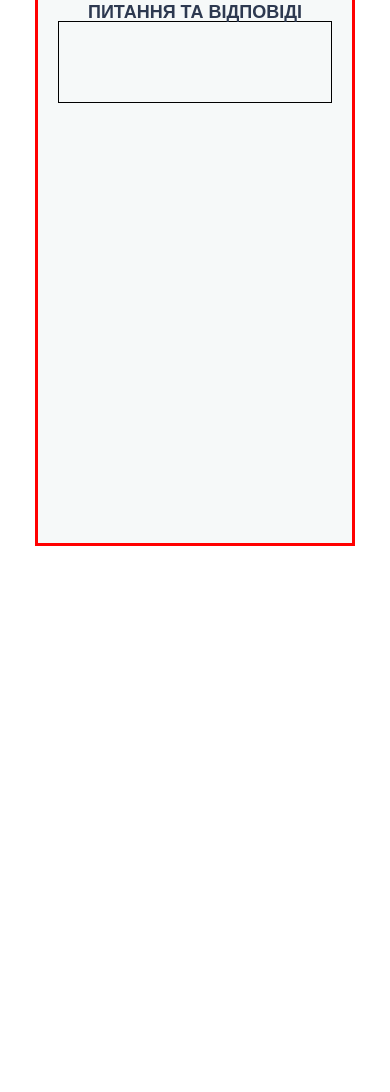
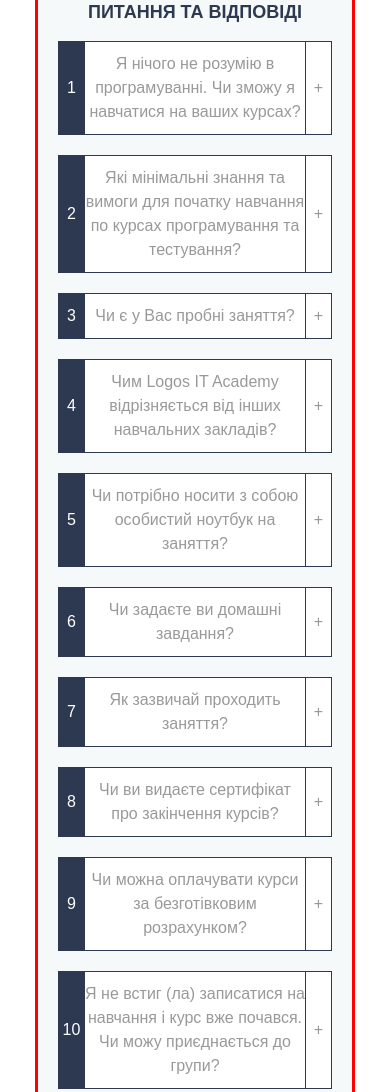
Before and after one commit to Nazar121/Diploma, a website: page index.html in a window 390 px wide. Shown: the part 2122-3214 px from the top of the page. Before the commit the page ends 2668 px from the top, so only its background shows below. Drawn offline with nearby package versions, Linux system fonts and the light colour scheme; some packages are replaced by stand-ins of ours.

Commit message:
Mobile First: questionAnswer

```diff
--- a/app/controllers/mainCtrl.js
+++ b/app/controllers/mainCtrl.js
@@ -3,7 +3,76 @@ angular.module('mainCtrl',[])
 mainCtrl.$inject=['Factory','$http'];
 
 function mainCtrl(Factory,$http){
+
+    this.arrQuestionAnswer = [
+        {
+            id: '1',
+            question: 'Я нічого не розумію в програмуванні. Чи зможу я навчатися на ваших курсах?',
+            answer: 'Так. Більшість курсів розрахована на новачків. Технічна освіта теж не обов’язкова. Якщо у Вас є сумніви, або ж ви вагаєтесь запрошуємо пройти безкоштовний курс по “Основах програмування”.'
+        },
+        {
+            id: '2',
+            question: 'Які мінімальні знання та вимоги для початку навчання по курсах програмування та тестування?',
+            answer: 'Впевнене володіння персональним комп’ютером.'
+        },
+        {
+            id: '3',
+            question: 'Чи є у Вас пробні заняття?',
+            answer: 'Так. Ви можете записатися на пробне заняття по телефону.'
+        },
+        {
+            id: '4',
+            question: 'Чим Logos IT Academy відрізняється від інших навчальних закладів?',
+            answer: 'Кваліфікованими практикуючими викладачами, привітним персоналом, сучасними комп’ютерними аудиторіями, також ми не заощаджуємо на оренді наш офіс знаходиться в центрі міста, що забезпечує оптимальний маршут з будь-якої точки міста.'
+        },
+        {
+            id: '5',
+            question: 'Чи потрібно носити з собою особистий ноутбук на заняття?',
+            answer: 'При бажанні, всі аудиторії Logos IT Academy обладнані необхідною сучасною технікою та безпровідним інтернетом.'
+        },
+        {
+            id: '6',
+            question: 'Чи задаєте ви домашні завдання?',
+            answer: 'Так. Іноді навіть багато. Виконання цих завдань дуже важливе, якщо ви дійсно хочете навчитися програмуванню.'
+        },
+        {
+            id: '7',
+            question: 'Як зазвичай проходить заняття?',
+            answer: 'Все залежить від теми. Зазвичай перші 10-15 хвилин відведені на обговорення домашнього завдання та питання по ньому, весь наступний час практичне заняття під час якого лектор показує на проекторі новий матеріал який слухачі відразу тестять. Конспекти ніхто не пише, презентації та теоретичний матеріал подається в електронній формі, домашні завдання також відсилаються на емейл.'
+        },
+        {
+            id: '8',
+            question: 'Чи ви видаєте сертифікат про закінчення курсів?',
+            answer: 'Так – видаємо.'
+        },
+        {
+            id: '9',
+            question: 'Чи можна оплачувати курси за безготівковим розрахунком?',
+            answer: 'Так.'
+        },
+        {
+            id: '10',
+            question: 'Я не встиг (ла) записатися на навчання і курс вже почався. Чи можу приєднається до групи?',
+            answer: 'Так, викладач безкоштовно проводить 1-3 індивідуальні заняття по даному курсу і якщо є місця, долучає до групи.'
+        },
+        {
+            id: '11',
+            question: 'Скільки зазвичай людей в групі?',
+            answer: 'Зазвичай до 5, або 10 залежить від курсу. В акційних групах може бути до 15 осіб. У будь-якому випадку процес навчання побудований так, що ніхто не залишиться без уваги. У разі якщо група велика, на занятті присутній асистент викладача, який допомагає студентам з практичними завданнями. Мінімальна кількість людей для запуску групи троє.'
+        },
+        {
+            id: '12',
+            question: 'Якщо я з іншого міста, можна пройти курс в онлайн режимі?',
+            answer: 'Так, попередній графік та необхідний софт узгоджується з викладачем, пробне заняття є безкоштовним, також перевагою онлайн навчання є економія часу та можливість відеозапису кожного заняття.'
+        }
+    ];
+
     this.menu = function(){
         $('.header__menu').toggle(200);
     };
+
+    this.questionAnswer = function($index){
+        var index = $index;
+        $('.read__answer').eq(index).toggle();
+    };
 };
--- a/app/templates/home.html
+++ b/app/templates/home.html
@@ -55,7 +55,16 @@
 
     <article class="questionAnswer">
         <h2>Питання та відповіді</h2>
-        <div class="questionAnswer__read"></div>
+        <div class="questionAnswer__read" ng-repeat="i in mainCtrl.arrQuestionAnswer">
+            <table>
+                <tr>
+                    <th>{{i.id}}</th>
+                    <th ng-click="mainCtrl.questionAnswer($index)">{{i.question}}</th>
+                    <th ng-click="mainCtrl.questionAnswer($index)">+</th>
+                </tr>
+            </table>
+            <div class="read__answer">{{i.answer}}</div>
+        </div>
     </article>
 
 </div>
--- a/src/css/style.css
+++ b/src/css/style.css
@@ -233,7 +233,7 @@ strong {
 /* questionAnswer */
 
 .questionAnswer {
-    height: 500px;
+    height: auto;
     background: #f6f9f9;
     padding: 40px 20px;
 
@@ -241,7 +241,48 @@ strong {
 }
 
 .questionAnswer__read {
-    height: 80px;
+    background: white;
+    margin: 20px 0;
+}
 
-    border: 1px solid black;
+table {
+    width: 100%;
 }
+
+th {
+    border: 1px solid #2d3950;
+    vertical-align: middle;
+}
+
+th:nth-child(1) {
+    width: 25px;
+    background: #2d3950;
+    color: white;
+}
+
+th:nth-child(3) {
+    width: 25px;
+    color: #999999;
+    cursor: pointer;
+}
+
+table:hover th:nth-child(3) {
+    background: #1c9ded;
+    border: 1px solid #1c9ded;
+    color: #2d3950;
+}
+
+th:nth-child(2) {
+    padding: 10px 0;
+    color: #999999;
+    line-height: 1.5;
+    cursor: pointer;
+}
+
+.read__answer {
+    border: 1px solid #2d3950;
+    padding: 10px 20px;
+    color: #2d3950;
+    line-height: 1.5;
+    display: none;
+}
```
